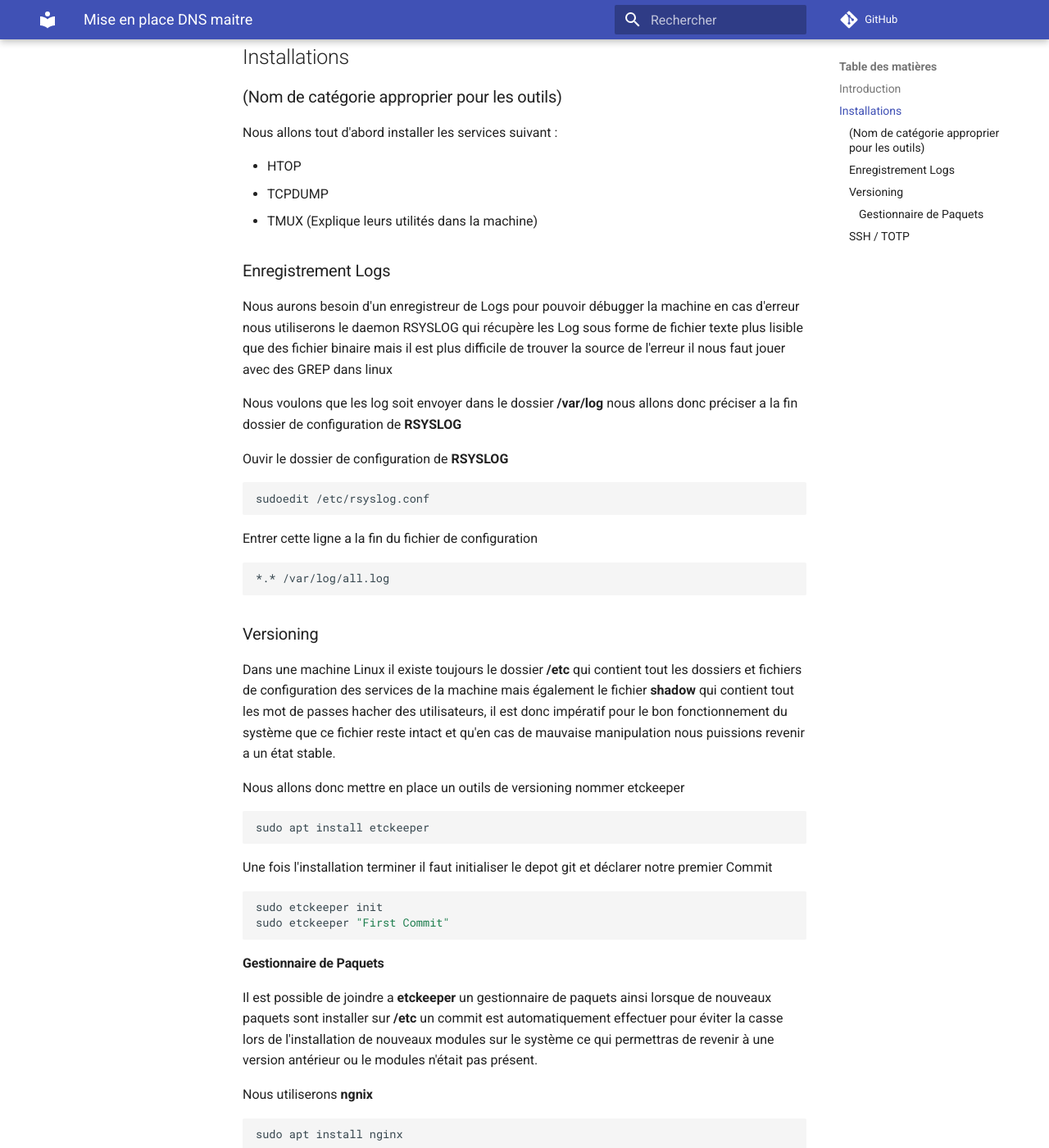
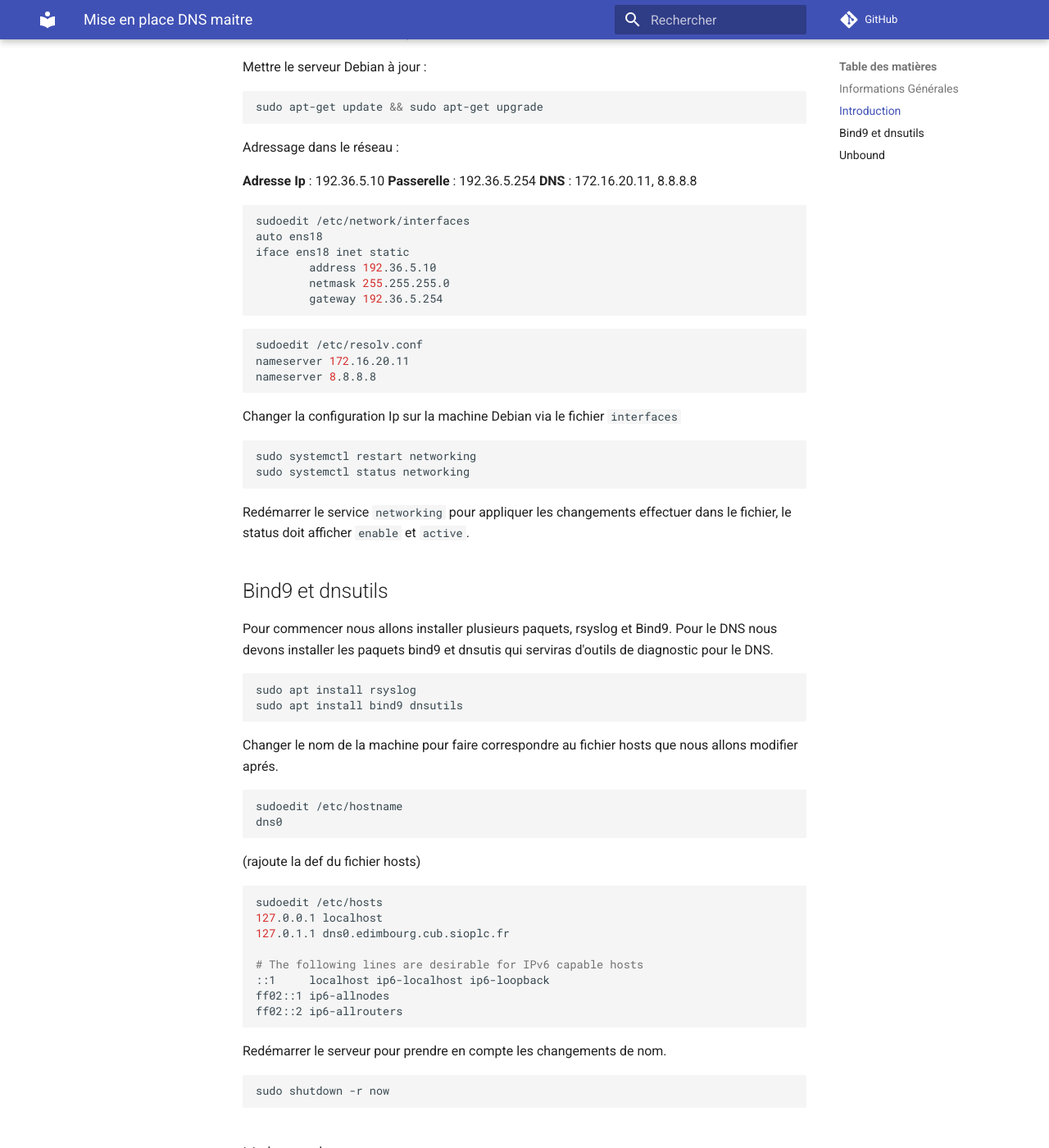
Before and after one commit to louisbiseray-bot/Edimbourg, an MkDocs documentation site: the page built from docs_edimbourg/Services/Mise en place DNS maitre.md, in a window 1280 px wide and 1400 px high, scrolled down 487 px. Shown: the whole window at 82% size. Built offline with MkDocs 1.6.1 and Material for MkDocs 9.7.7, drawn with Linux system fonts in a browser that asks for light colours; comment, search, counter and statistics services are not loaded; old or Windows-style settings are respelled for this version of MkDocs; some of the changed text lies outside the part shown.

Commit message:
Mise en place DNS maitre V2

`````diff
--- a/docs_edimbourg/Services/Mise en place DNS maitre.md
+++ b/docs_edimbourg/Services/Mise en place DNS maitre.md
@@ -1,241 +1,142 @@
 ___
+## Informations Générales
 
 **Auteur :** BISERAY Louis
-**Date :** 03/09/2026
-**Sujet :** Création d'une VM Debian 13 avec les modules requis pour la mise en place d'un modèle
+**Date :** 08/10/2026
+**Sujet :** Mise en place de deux serveurs DNS maitre et esclave
 
 ___
 
 ## Introduction
 
-Pour la mise en place de plusieurs machines nous allons avoir besoin d'un modèles permettant ainsi de cloner une machine Debian 13 déjà préparer sans avoir à reconfigurer tout manuellement à chaque installations de services
+En premier lieu il nous faut affecter les informations principales aux deux serveurs. Cette documentation ne couvrira que le serveur maitre.
 
-## Installations
-### (Nom de catégorie approprier pour les outils)
+Mettre le serveur Debian à jour :
 
-Nous allons tout d'abord installer les services suivant :
-
-- HTOP
-- TCPDUMP
-- TMUX
-(Explique leurs utilités dans la machine)
-
-### Enregistrement Logs
-
-Nous aurons besoin d'un enregistreur de Logs pour pouvoir débugger la machine en cas d'erreur nous utiliserons le daemon RSYSLOG qui récupère les Log sous forme de fichier texte plus lisible que des fichier binaire mais il est plus difficile de trouver la source de l'erreur il nous faut jouer avec des GREP dans linux
-
-Nous voulons que les log soit envoyer dans le dossier **/var/log** nous allons donc préciser a la fin dossier de configuration de **RSYSLOG**
-
-Ouvir le dossier de configuration de **RSYSLOG**
 ```bash
-sudoedit /etc/rsyslog.conf
+sudo apt-get update && sudo apt-get upgrade
 ```
 
-Entrer cette ligne a la fin du fichier de configuration
-```bash
-*.* /var/log/all.log
-```
+Adressage dans le réseau :
 
-### Versioning
-
-Dans une machine Linux il existe toujours le dossier **/etc** qui contient tout les dossiers et fichiers de configuration des services de la machine mais également le fichier **shadow** qui contient tout les mot de passes hacher des utilisateurs, il est donc impératif pour le bon fonctionnement du système que ce fichier reste intact et qu'en cas de mauvaise manipulation nous puissions revenir a un état stable.
-
-Nous allons donc mettre en place un outils de versioning nommer etckeeper
+**Adresse Ip** : 192.36.5.10
+**Passerelle** : 192.36.5.254
+**DNS** : 172.16.20.11, 8.8.8.8
 
 ```bash
-sudo apt install etckeeper
-```
-
-Une fois l'installation terminer il faut initialiser le depot git et déclarer notre premier Commit
-
-```bash
-sudo etckeeper init
-sudo etckeeper "First Commit"
-```
-
-#### Gestionnaire de Paquets
-
-Il est possible de joindre a **etckeeper** un gestionnaire de paquets ainsi lorsque de nouveaux paquets sont installer sur **/etc** un commit est automatiquement effectuer pour éviter la casse lors de l'installation de nouveaux modules sur le système ce qui permettras de revenir à une version antérieur ou le modules n'était pas présent.
-
-Nous utiliserons **ngnix**
-
-```bash
-sudo apt install nginx
-```
-
-Grace a **nginx** je peut maintenant revenir a une version antérieur a toute installations de paquets, il est possible de voir les logs Git maintenant que nous avons installer **nginx**.
-
-```bash
-cd /etc
-sudo git log
-```
-
-Un commit effectuer lors de l'installation de **nginx** devrais apparaitre.
-
-```bash
-commit acd94001bbdb8ed8c0e3196e8c760566d8b546e9 (HEAD -> master)
-Author: etudiant <etudiant@template.sio.lan>
-Date:   Thu Sep 3 16:58:42 2026 +0200
-
-    committing changes in /etc made by "apt install nginx"
-
-    Packages with configuration changes:
-    +nginx-common 1.26.3-3+dev13u7 all
-
-    Package changes:
-    +nginx 1.26.3-3+dev13u7 amd64
-    +nginx-common 1.26.3-3+dev13u7 all
-```
-
-Pour restaurer a une version précedente
-
-```bash
-cs /etc
-sudo git log --oneline
+sudoedit /etc/network/interfaces
+auto ens18
+iface ens18 inet static
+        address 192.36.5.10
+        netmask 255.255.255.0
+        gateway 192.36.5.254
 ```
 
 ```bash
-e2d9c24 Ajout de la config SSL nginx
-a7d0f91 Commit après update des paquets
-1f3c6b2 Commit initial
+sudoedit /etc/resolv.conf
+nameserver 172.16.20.11
+nameserver 8.8.8.8
 ```
 
-L'enchainement de nombre et de lettre est l'ID du commit c'est avec lui que nous allons restaurer a une ancienne version.
+Changer la configuration Ip sur la machine Debian via le fichier ``interfaces``
 
 ```bash
-sudo git chekout <ID_du_commit>
+sudo systemctl restart networking
+sudo systemctl status networking
 ```
 
->[!warning] Retourner a une ancienne version remplace tout les fichier de /etc penser a faire un commit avant de revenir a une version antérieure.
+Redémarrer le service `networking` pour appliquer les changements effectuer dans le fichier, le status doit afficher `enable` et `active`.
 
+## Bind9 et dnsutils
 
-### SSH / TOTP
-
-Il faut pouvoir accéder a la machine avec SSH nous allons donc créer un utilisateur `adminbastion` qui aura les droit d'utiliser toutes les commandes systémes.
-
-Installons d'abord SSH et créons l'utilisateur en lui rajoutant les droits sudo
+Pour commencer nous allons installer plusieurs paquets, rsyslog et Bind9.
+Pour le DNS nous devons installer les paquets bind9 et dnsutis qui serviras d'outils de diagnostic pour le DNS.
 
 ```bash
-sudo apt install openssh-server
-sudo adduser adminbastion
-sudo moduser -aG sudo adminbastion
+sudo apt install rsyslog
+sudo apt install bind9 dnsutils
 ```
 
-Une fois l'utilisateur et SSH installer nous allons tenter de nous connecter depuis une autre machine avec cet utilisateur pour verifier le fonctionnement.
+Changer le nom de la machine pour faire correspondre au fichier hosts que nous allons modifier aprés.
+```bash
+sudoedit /etc/hostname
+dns0
+```
+
+(rajoute la def du fichier hosts)
 
 ```bash
-ssh adminbastion@172.16.55.1
+sudoedit /etc/hosts
+127.0.0.1 localhost
+127.0.1.1 dns0.edimbourg.cub.sioplc.fr
+
+# The following lines are desirable for IPv6 capable hosts
+::1     localhost ip6-localhost ip6-loopback
+ff02::1 ip6-allnodes
+ff02::2 ip6-allrouters
 ```
 
-Pour se connecter il faut accepter l'empreinte de la machine ainsi que saisir le mot de passe utilisateur définis cependant l'accès aux machine n'est pas sécuriser avec un simple mot de passe.
-
-Pour sécuriser la connexion nous allons ajouter une double authentification et pour cette double authentification nous allons utiliser l'Algorithme TOTP.
-![[TOTP | 800x550]]
-
-Pour pouvoir utiliser TOTP il faut installer FreeOTP Authentificator sur son téléphone et installer le paquet qrencode sur la machine Debian 13.
+Redémarrer le serveur pour prendre en compte les changements de nom.
 
 ```bash
-sudo apt install qrencode
+sudo shutdown -r now
 ```
 
-Dans un premier il faut installer les paquets capable de mettre en place le mécanisme OTP appeler OATH.
+## Unbound
+
+Nous allons installer ``Unbound`` pour mettre en place le service DNS
 
 ```bash
-sudo apt install libpam-oath oathtool
+sudo apt install unbound dnsutils tcpdump tmux curl
 ```
 
-Nous allons par la suite définir un secret en hexadécimal qui devra être absolument garder secret sinon toute la sécurité de l'authentification TOTP vole en éclat.
-
+Puis nous allons configurer le service grace au fichier ``unbound.conf``
+ (Explique chaque partie du fichier de conf avec des commentaire)
 ```bash
-sudo -i
-KEY=$(openssl rand -hex 20)
-echo "HOTP/T30/6 etudiant - ${KEY}" >> /etc/security.users.oath
-chown root /etc/security/user.oath
-chown 600 /etc/security/users.oath
-```
-
-Il faut également configurer le PAM (Pluggable Authentification Modules), c'est ce service qui contrôle les authentifications sur le serveur Debian.
-
-```bash
-sudoedit /etc/pam.d/sshd
+sudoedit /etc/unbound/unbound.conf
 ```
 
 ```bash
-# PAM Configuration for the Secure Shell Service
 
-# Standard Un*x authentification
-#@ include common-auth
+include: "/etc/unbound/unbound.conf.d/*.conf"
 
-auth required pam_unix.so nullok_secure
-auth [success=1 default=ignore] pam_succeed_if.so user = adminbastion
-auth required pam_oath.so usersfile=/etc/security/users.oath window=30 digits=6
+server:
+
+interface: 192.36.5.10
+interface: 127.0.0.1
+
+access-control: 192.168.5.0/24 allow_snoop
+access-control: 127.0.0.0/8 allow_snoop
+
+root-hints: "/var/lib/unbound/root.hints"
+
+hide-version: yes
+hide-identity: yes
+qname-minimisation: yes
+
+do-ip4: yes
+
+logfile: /var/log/unbound.log
+verbosity: 1
+log-queries: yes
 ```
 
-Il faut commenter la ligne `#@ include common-auth` pour autoriser l'authentification OTP
+Une fois le fichier sauvegarder vérifier que aucune erreur ne se trouve dans le fichier de conf avec la commande :
 
-(Expliquer les lignes écrite dans le shell au dessus)
-
-Il nous reste maintenant à éditer le fichier de configuration du service SSH afin de définir l’usage de l’authentification 2FA.
-
-```bash
-nano /etc/ssh/sshd_config
+````bash
+sudo unbound-checkconf
 ```
 
-```bash
-ChallengeResponseAuthentication yes
-#KbdInteractiveAuthentication no
-UsePAM yes
+## TTL (Time To Live)
+
+**TTL court** => L'avantage d'un TTL court est que le resolver va demander plus souvent la liste des enregistrement ce qui est pratique lors de changements réguilers.
+**TTL long** => Tandis que l'avantage d'un TTL long est de réduire les échanges et la quantitées de paquets présent entre les deux serveurs ce qui réduit la charge sur le réseau.
+
+Pour répartir la charge :
+```
+www IN A 192.36.5.20
+www IN A 192.36.5.21
 ```
 
-Nous nous assurons de commenter la ligne _KdbInteractiveAuthentication_ et d’avoir les deux autres lignes activées avec la valeur yes. Nous pouvons ensuite redémarrer le service SSH.
-
-```
-systemctl restart ssh
-```
-
-Enfin, il nous reste à récupérer le secret en base 32 qui nous permettra ensuite de générer sur le poste client un QR code pour notre application Android.
-
-```bash
-cat /etc/security/users.oath
-```
-
-```bash
-HOTP/T30/6 etudiant – 65f43c705ce51c9c058ec8bb4b7f64b656681866
-root@serveur:~# oathtool -v -d 6 65f43c705ce51c9c058ec8bb4b7f64b656681866
-Hex secret: 65f43c705ce51c9c058ec8bb4b7f64b656681866
-Base32 secret: MX2DY4C44UOJYBMOZC5UW73EWZLGQGDG
-Digits: 6
-Window size: 0
-Start counter: 0x0 (0)
-```
-
-Il s’agit maintenant de paramétrer correctement la machine cliente et l’application Android FreeOTP afin de rendre opérationnel l’authentification SSH 2FA.
-
-Nous allons d’abord générer sur le poste client (Ubuntu ou Kali) un fichier png contenant un QR code que nous soumettrons à l’application FreeOTP.
-
-```bash
-qrencode -o etudiant.png 'otpauth://totp/etudiant@192.168.1.90?secret=MX2DY4C44UOJYBMOZC5UW73EWZLGQGDG'
-```
-
-Nous pouvons ouvrir ce fichier PNG sur le poste client puis ouvrir l’application FreeOTP+ sur le smartphone.
-
-Scanner le QR code et cliquer sur le bouton qui apparaitra pour dévoiler le one time password
-
->[!note] Ne pas oublier que ce mot de passe expire et que l'horloge des machines doivent être synchroniser
-
-Sur le client, nous pouvons lancer une connexion SSH vers le serveur avec le compte etudiant. Après avoir entré votre mot de passe, un OTP vous est demandé. Dans l’application FreeOTP+, sélectionnez la nouvelle configuration. Celle-ci vous fournit un code de 6 chiffres valable 30 secondes.
-
-```bash
-ssh etudiant@192.168.1.90
-(etudiant@192.168.1.90) Password:
-(etudiant@192.168.1.90) One-time password (OATH) for `etudiant':
-Linux serveur 6.1.0-17-amd64 #1 SMP PREEMPT_DYNAMIC Debian 6.1.69-1 (2023-12-30) x86_64
-
-The programs included with the Debian GNU/Linux system are free software;
-the exact distribution terms for each program are described in the
-individual files in /usr/share/doc/*/copyright.
-
-Debian GNU/Linux comes with ABSOLUTELY NO WARRANTY, to the extent
-permitted by applicable law.
-Last login: Wed Jan  3 22:17:13 2024 from 192.168.1.85
-```
+Le service DNS va se chager de faire automatiquement le ``loadbalancing``, ici le load serat en 50/50.
+Cependant si un serveur tombe en panne le serveur DNS va continuer a envoyer des paquets a ce serveur cette méthode ne remplace pas un loadbalancer.
`````
